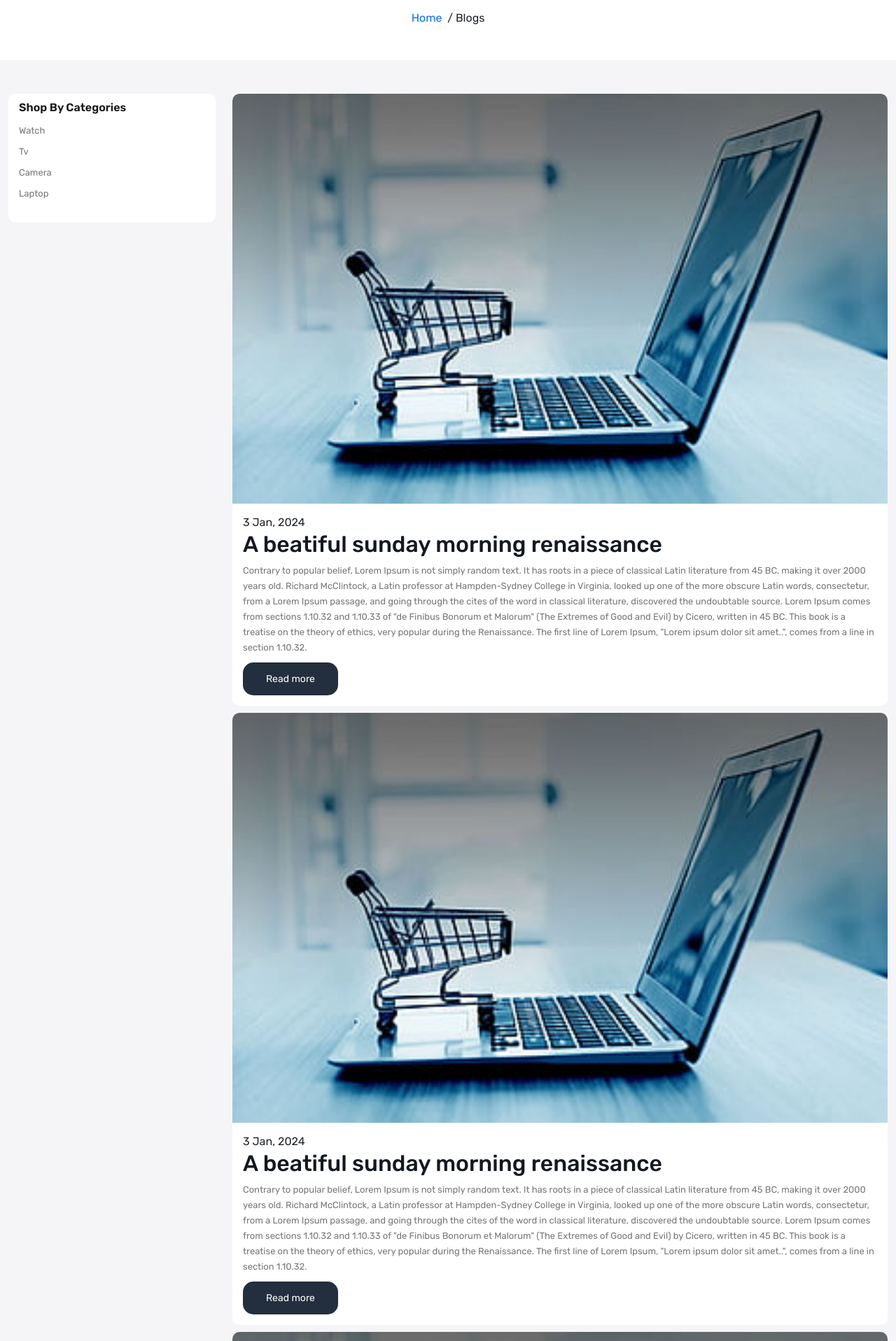
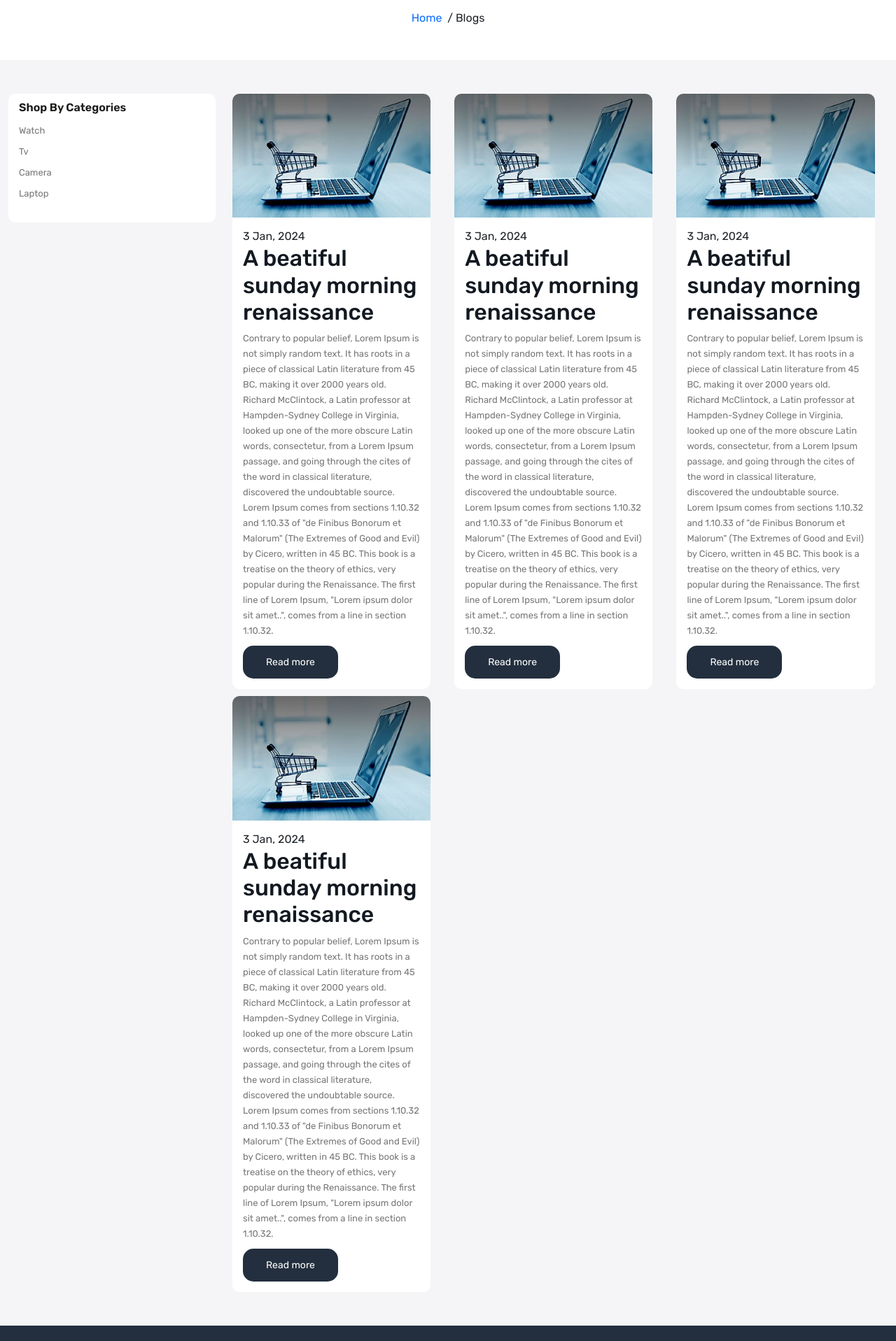
Before and after one commit to Engineer-Ramziddin/ecommerce-mern-js, a React (Create React App) app in the folder ui/: page /blog in a window 1280 px wide. Shown: the part 220-2137 px from the top of the page at 70% size. Built offline with nearby package versions, Linux system fonts and the light colour scheme.

Commit message:
Update Blog.js

```diff
--- a/ui/src/pages/Blog.js
+++ b/ui/src/pages/Blog.js
@@ -30,14 +30,17 @@ const Blog = () => {
                             </div>
                         </div>
                         <div className="col-9">
-                            <div className="d-flex flex-wrap">
-                                <div className="d-flex gap-10 flex-wrap">
+                            <div className="row gap-10">
+                                <div className="gr-4">
                                     <BlogCard/>
+                                </div>
+                                <div className="gr-4">
                                     <BlogCard/>
+                                </div>
+                                <div className="gr-4">
                                     <BlogCard/>
-                                    <BlogCard/>
-                                    <BlogCard/>
-                                    <BlogCard/>
+                                </div>
+                                <div className="gr-4">
                                     <BlogCard/>
                                 </div>
                             </div>
```
